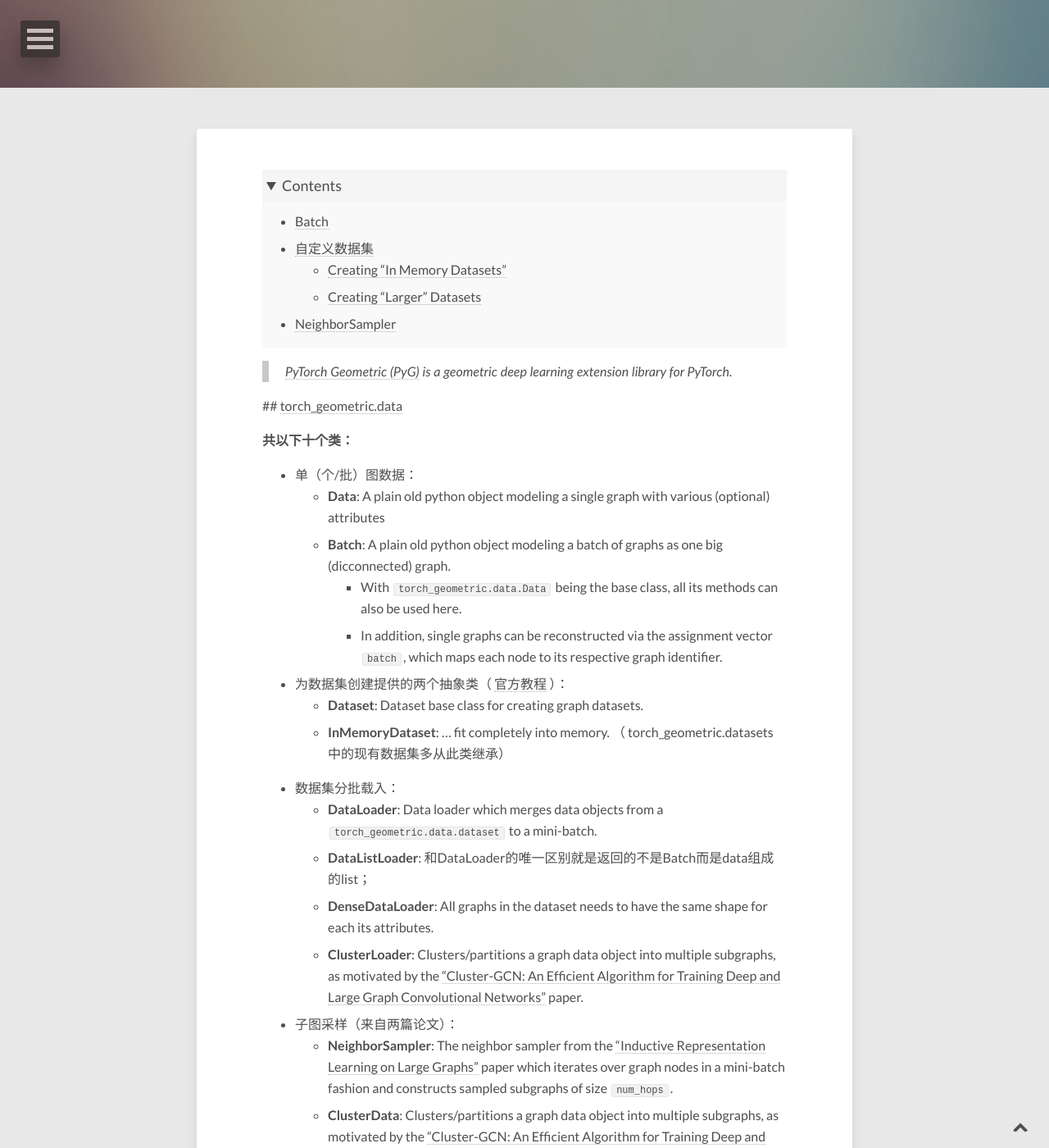
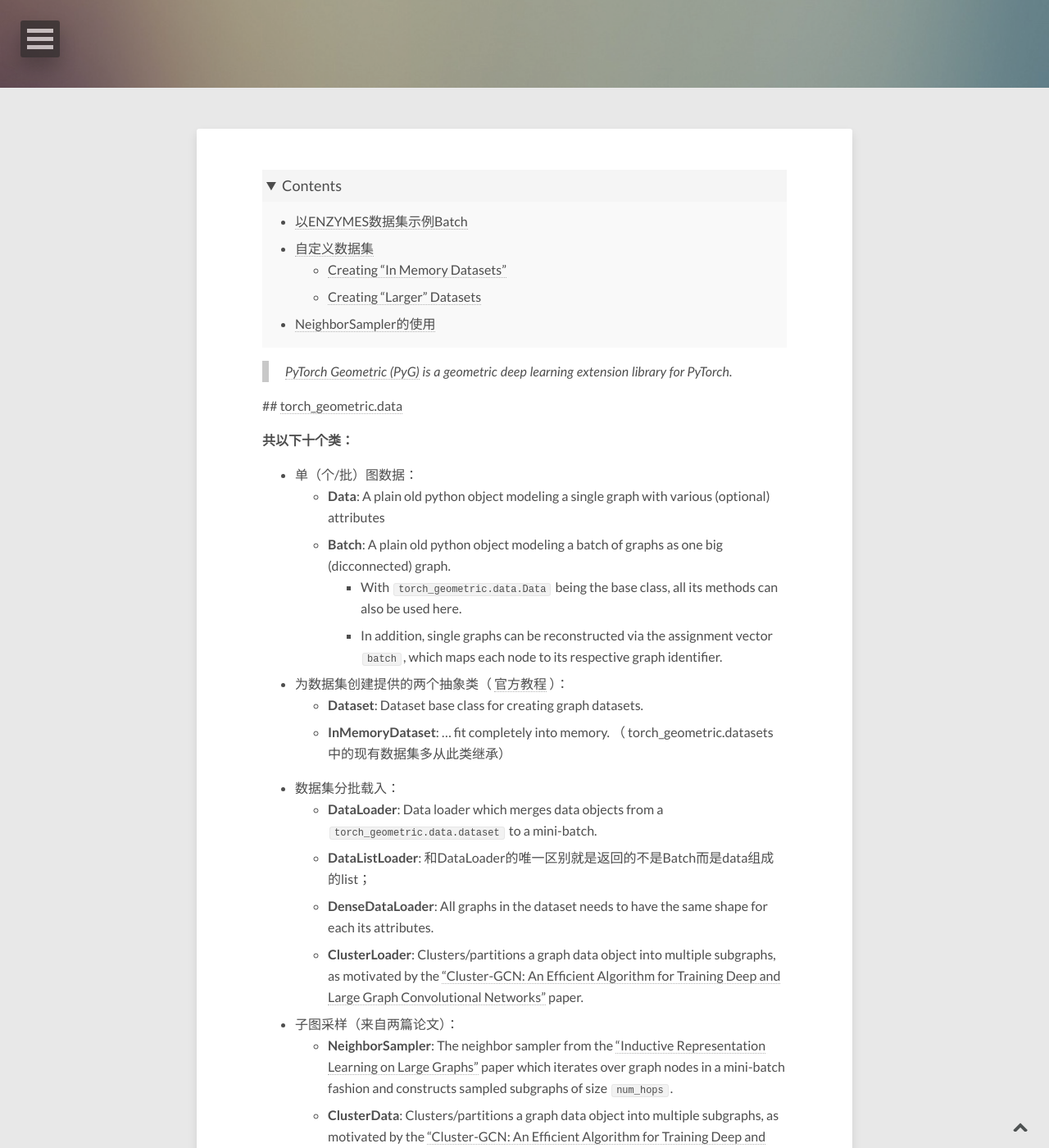
Before and after one commit to E0HYL/BLOG-OF-E0, a Jekyll site: the page built from _posts/2020-03-17-PyGeometric_Data.md, in a window 1280 px wide and 1400 px high, scrolled down 293 px. Shown: the whole window at 82% size. Built offline with Jekyll 4.4.1, drawn with Linux system fonts in a browser that asks for light colours; nearby versions of some CDN libraries; comment, search, counter and statistics services are not loaded; some of the changed text lies outside the part shown.

Commit message:
update pyg

````diff
--- a/_posts/2020-03-17-PyGeometric_Data.md
+++ b/_posts/2020-03-17-PyGeometric_Data.md
@@ -13,17 +13,18 @@
 <div markdown="1">
 <!-- TOC -->
 
-- [Batch](#batch)
+- [以ENZYMES数据集示例Batch](#以enzymes数据集示例batch)
 - [自定义数据集](#自定义数据集)
     - [Creating “In Memory Datasets”](#creating-in-memory-datasets)
     - [Creating “Larger” Datasets](#creating-larger-datasets)
-- [NeighborSampler](#neighborsampler)
+- [NeighborSampler的使用](#neighborsampler的使用)
 
 <!-- /TOC -->
 </div>
 </details>
 
 > [*PyTorch Geometric* (PyG)](https://github.com/rusty1s/pytorch_geometric) is a geometric deep learning extension library for PyTorch.
+
 
  ## [torch_geometric.data](https://pytorch-geometric.readthedocs.io/en/latest/modules/data.html#module-torch_geometric.data)
 
@@ -51,7 +52,7 @@
   - **NeighborSampler**: The neighbor sampler from the [“Inductive Representation Learning on Large Graphs”](https://arxiv.org/abs/1706.02216) paper which iterates over graph nodes in a mini-batch fashion and constructs sampled subgraphs of size `num_hops`.
   - **ClusterData**: Clusters/partitions a graph data object into multiple subgraphs, as motivated by the [“Cluster-GCN: An Efficient Algorithm for Training Deep and Large Graph Convolutional Networks”](https://arxiv.org/abs/1905.07953) paper.
 
-## Batch
+## 以ENZYMES数据集示例Batch
 
 > ENZYMES is a dataset of protein tertiary structures obtained from (Borgwardt et al., 2005)
 > consisting of 600 enzymes from the BRENDA enzyme database (Schomburg et al., 2004).
@@ -229,7 +230,7 @@
 loader = DataLoader(data_list, batch_size=32)
 ```
 
-## NeighborSampler
+## NeighborSampler的使用
 
 依然使用ENZYMES数据集：
 
````
